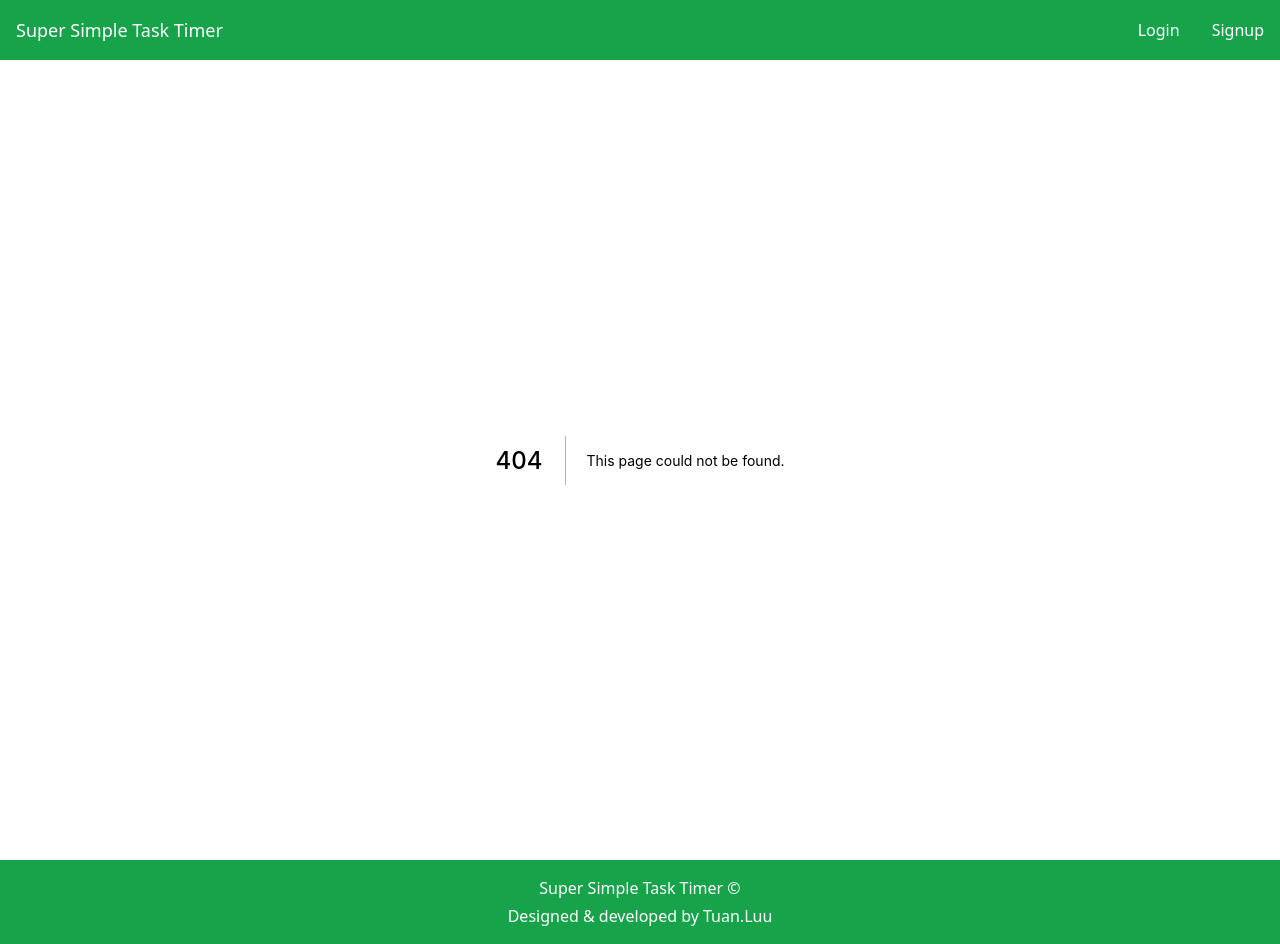
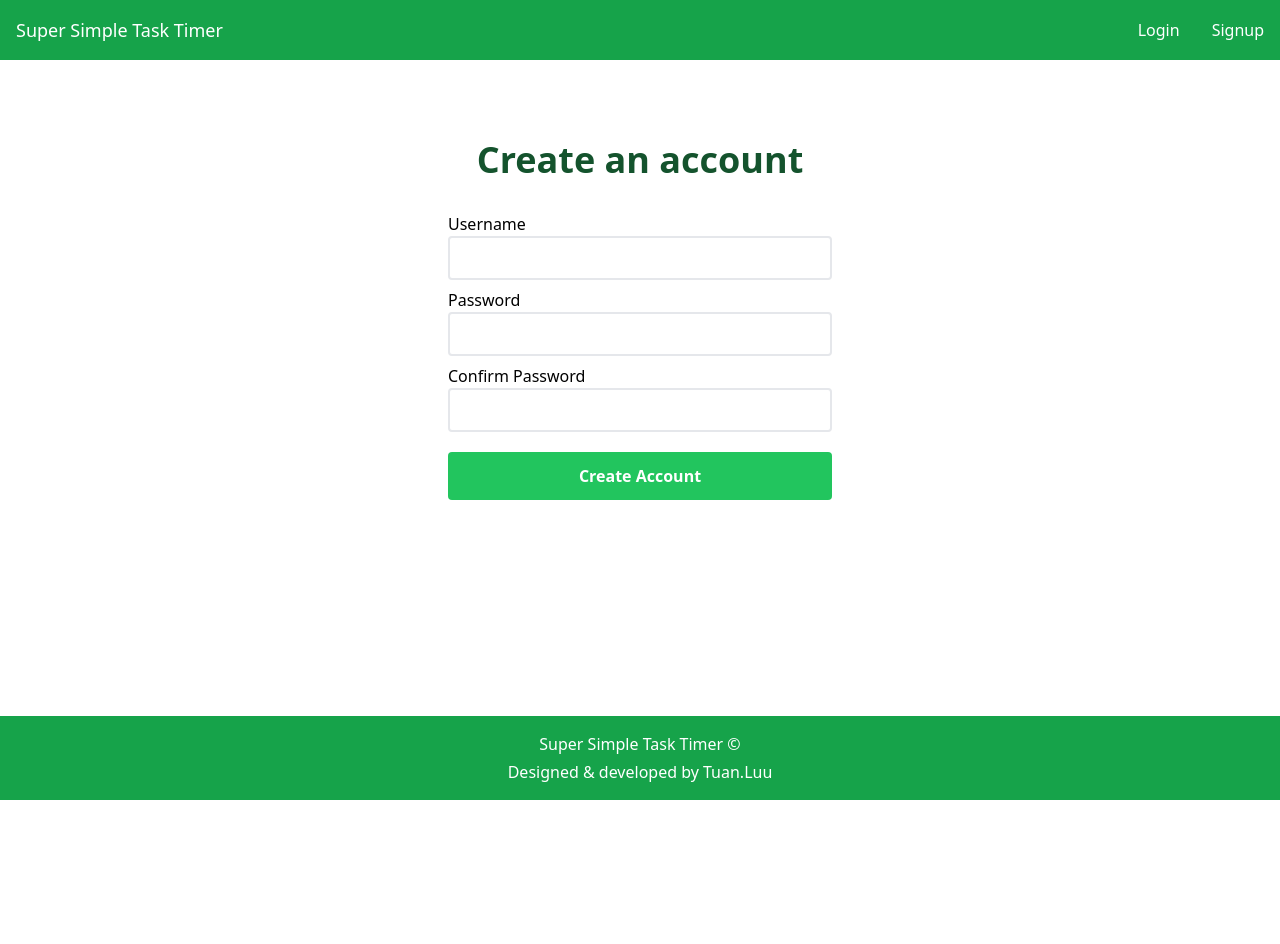
Before and after one commit to tuanluu-agilityio/timer-app, a Next.js app: page /signup in a window 1280 px wide. Before the commit this address had no page. After the commit the page ends 800 px from the top, so only its background shows below. Built offline with nearby package versions, Linux system fonts and the light colour scheme.

Commit message:
Create signup page

```diff
--- /dev/null
+++ b/src/components/signup-page/SignupForm.tsx
@@ -0,0 +1,44 @@
+import { useState } from 'react'
+import { LabelAndInput } from '../Form'
+import Button from '../Button'
+
+const SignupForm = () => {
+  const [username, setUsername] = useState('')
+  const [password1, setPassword1] = useState('')
+  const [password2, setPassword2] = useState('')
+
+  return (
+    <form className="w-full sm:w-96">
+      <LabelAndInput
+        label="Username"
+        inputType="text"
+        inputName="username"
+        handleChange={(e) => setUsername(e.target.value)}
+        value={username}
+      />
+      <LabelAndInput
+        label="Password"
+        inputType="password"
+        inputName="password1"
+        handleChange={(e) => setPassword1(e.target.value)}
+        value={password1}
+      />
+      <LabelAndInput
+        label="Confirm Password"
+        inputType="password"
+        inputName="password2"
+        handleChange={(e) => setPassword2(e.target.value)}
+        value={password2}
+      />
+      <Button
+        type="submit"
+        color="success"
+        extraClasses='w-full mt-3 py-3 font-semibold'
+      >
+        Create Account
+      </Button>
+    </form>
+  )
+}
+
+export default SignupForm
--- /dev/null
+++ b/src/pages/signup.tsx
@@ -0,0 +1,16 @@
+import type { NextPage } from 'next'
+import SignupForm from '../components/signup-page/SignupForm'
+import PageHeading from '../components/PageHeading'
+
+const Signup: NextPage = () => {
+  return (
+    <div className="mx-auto mt-20">
+      <PageHeading extraClasses="text-center mb-8">
+        Create an account
+      </PageHeading>
+      <SignupForm />
+    </div>
+  )
+}
+
+export default Signup
```
